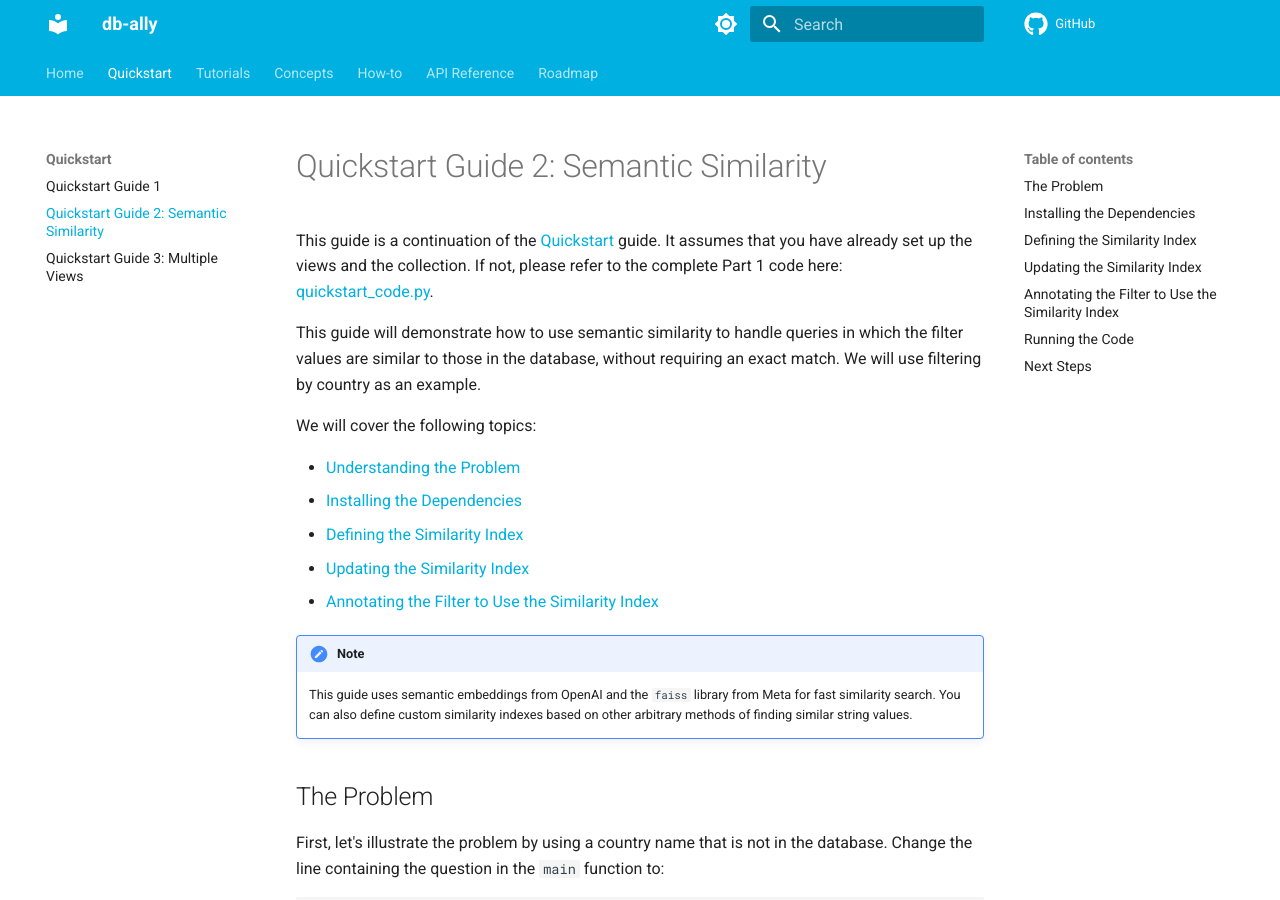
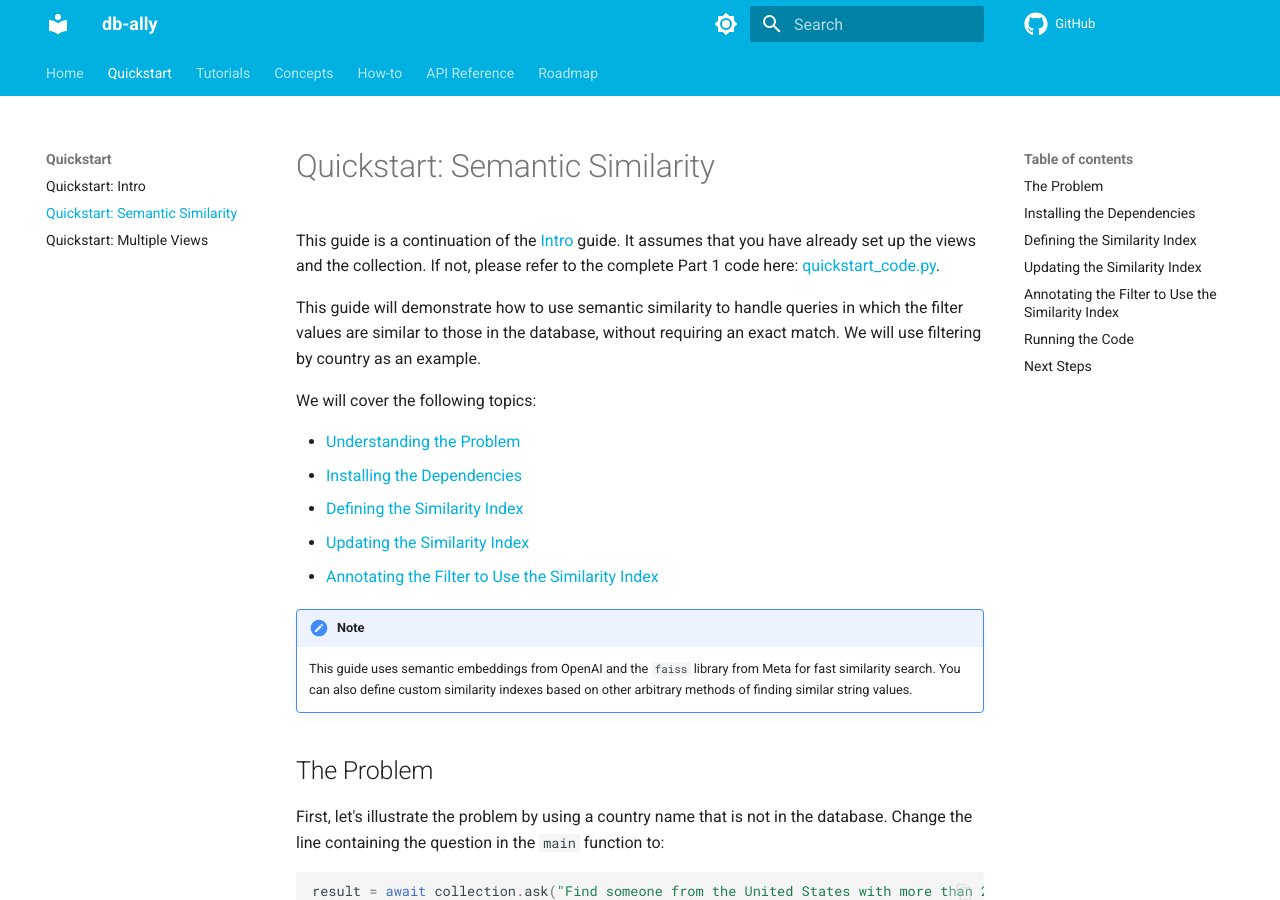
Before and after one commit to deepsense-ai/db-ally, an MkDocs documentation site: the page built from docs/quickstart/quickstart2.md, in a window 1280 px wide and 900 px high. Built offline with MkDocs 1.6.1 and Material for MkDocs 9.7.7, drawn with Linux system fonts in a browser that asks for light colours; comment, search, counter and statistics services are not loaded; some of the changed text lies outside the part shown.

Commit message:
docs enhancements

```diff
--- a/docs/quickstart/index.md
+++ b/docs/quickstart/index.md
@@ -1,4 +1,4 @@
-# Quickstart Guide 1
+# Quickstart: Intro
 
 This guide will help you get started with db-ally. We will use a simple example to demonstrate how to use db-ally to query a database using an AI model. We will use OpenAI's GPT to generate SQL queries based on natural language questions and SqlAlchemy to interact with the database.
 
--- a/docs/quickstart/quickstart2.md
+++ b/docs/quickstart/quickstart2.md
@@ -1,6 +1,6 @@
-# Quickstart Guide 2: Semantic Similarity
+# Quickstart: Semantic Similarity
 
-This guide is a continuation of the [Quickstart](./index.md) guide. It assumes that you have already set up the views and the collection. If not, please refer to the complete Part 1 code here: [quickstart_code.py](quickstart_code.py).
+This guide is a continuation of the [Intro](./index.md) guide. It assumes that you have already set up the views and the collection. If not, please refer to the complete Part 1 code here: [quickstart_code.py](quickstart_code.py).
 
 This guide will demonstrate how to use semantic similarity to handle queries in which the filter values are similar to those in the database, without requiring an exact match. We will use filtering by country as an example.
 
--- a/docs/quickstart/quickstart3.md
+++ b/docs/quickstart/quickstart3.md
@@ -1,6 +1,6 @@
-# Quickstart Guide 3: Multiple Views
+# Quickstart: Multiple Views
 
-This guide continues from [Quickstart Guide 2](./quickstart2.md). It assumes that you have already set up the views and the collection. If not, please refer to the complete Part 2 code here: [quickstart2_code.py](quickstart2_code.py).
+This guide continues from [Semantic Similarity](./quickstart2.md) guide. It assumes that you have already set up the views and the collection. If not, please refer to the complete Part 2 code here: [quickstart2_code.py](quickstart2_code.py).
 
 The guide illustrates how to use multiple views to handle queries requiring different types of data. `CandidateView` and `JobView` are used as examples.
 
--- a/docs/reference/similarity/index.md
+++ b/docs/reference/similarity/index.md
@@ -10,6 +10,6 @@ Explore [Similarity Stores](./similarity_store/index.md) and [Similarity Fetcher
     * [How-To: Use Similarity Indexes with Data from Custom Sources](../../how-to/use_custom_similarity_fetcher.md)
     * [How-To: Store Similarity Index in a Custom Store](../../how-to/use_custom_similarity_store.md)
     * [How-To: Update Similarity Indexes](../../how-to/update_similarity_indexes.md)
-    * [Quickstart Guide 2: Semantic Similarity](../../quickstart/quickstart2.md)
+    * [Quickstart: Semantic Similarity](../../quickstart/quickstart2.md)
 
 ::: dbally.similarity.SimilarityIndex
--- a/mkdocs.yml
+++ b/mkdocs.yml
@@ -6,8 +6,7 @@ nav:
       - quickstart/index.md
       - quickstart/quickstart2.md
       - quickstart/quickstart3.md
-  - Tutorials:
-      - tutorials.md
+  - Tutorials: tutorials.md
   - Concepts:
       - concepts/views.md
       - concepts/structured_views.md
@@ -21,6 +20,9 @@ nav:
           - how-to/sql_views.md
           - how-to/pandas_views.md
           - how-to/custom_views.md
+      - Using LLMs:
+          - how-to/litellm.md
+          - how-to/custom_llm.md
       - Using similarity indexes:
           - how-to/use_custom_similarity_fetcher.md
           - how-to/use_chromadb_store.md
```
Also changed, not shown: docs/how-to/custom_llm.md (added, +3 -0 lines), docs/how-to/litellm.md (added, +3 -0 lines), docs/reference/index.md (+1 -1 lines).
